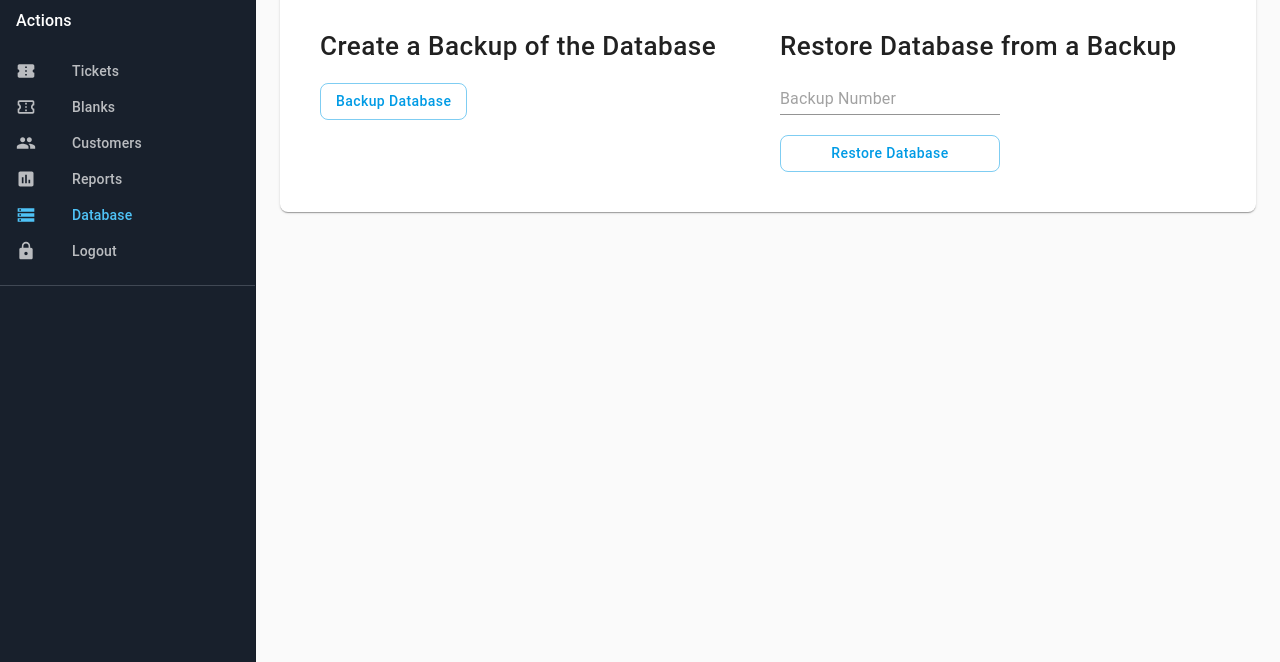
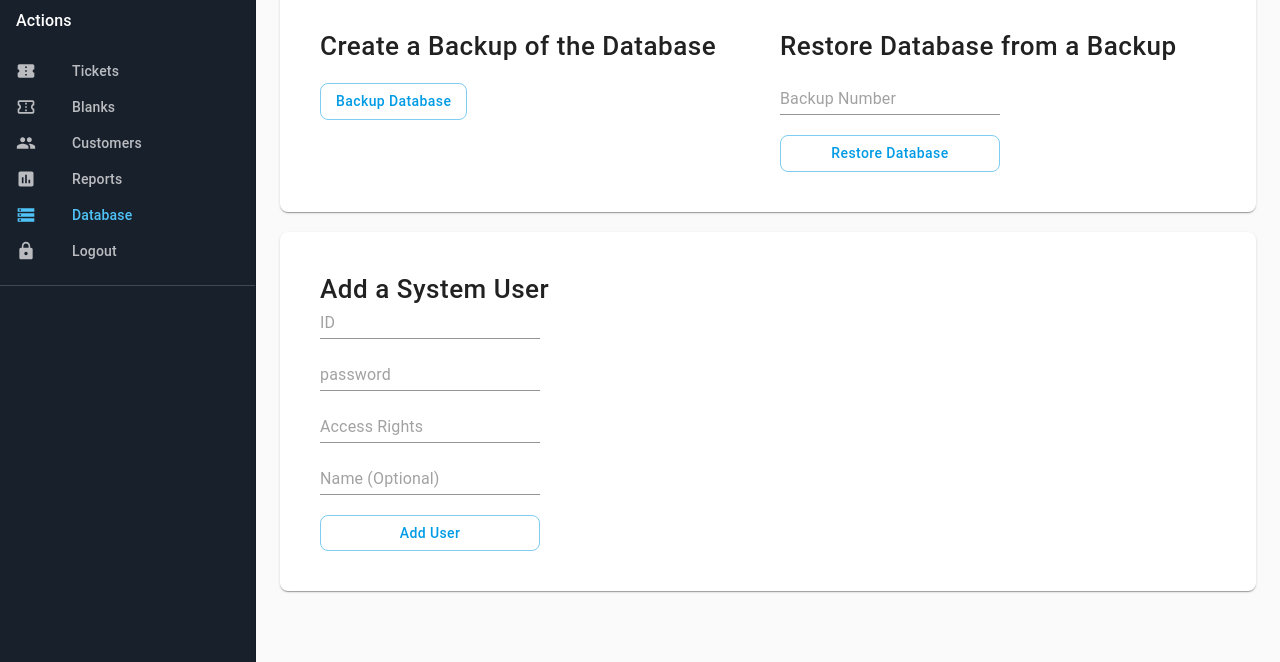
Before and after one commit to br34th3r/ATS-Frontend, a Gatsby site: page /database in a window 1280 px wide. Shown: the part 138-800 px from the top of the page. Built offline with nearby package versions, Linux system fonts and the light colour scheme; Gatsby itself is replaced by a stand-in of ours.

Commit message:
Added Blank type to blanks remove form and added create a user in database page

```diff
--- a/src/components/CustomersList.js
+++ b/src/components/CustomersList.js
@@ -8,7 +8,6 @@ class CustomersList extends React.Component {
           <tr>
             <th>Name</th>
             <th>Surname</th>
-            <th>Email</th>
             <th>Alias</th>
             <th>Discount Status</th>
             <th>Customer Type</th>
@@ -20,7 +19,6 @@ class CustomersList extends React.Component {
               <tr key={ customer._id }>
                 <td>{ customer.name }</td>
                 <td>{ customer.surname }</td>
-                <td>{ customer.email }</td>
                 <td>{ customer.alias }</td>
                 <td>{ customer.discountStatus }</td>
                 <td>{ customer.discountStatus !== "NONE" ? "VALUED" : "REGULAR" }</td>
--- a/src/pages/blanks.js
+++ b/src/pages/blanks.js
@@ -124,6 +124,7 @@ class BlanksPage extends Component {
 										submitText={"Remove Blank(s)"}
 										method={"delete"}
 									>
+										<BlankTypeSelect className={this.props.classes.formItem} /><br />
 										<TextField type="number" name="start" id="start" placeholder="Blank Start" className={this.props.classes.formItem} /><br />
 										<TextField type="number" name="end" id="end" placeholder="Blank End" className={this.props.classes.formItem} /><br />
 									</DatabaseForm>
--- a/src/pages/database.js
+++ b/src/pages/database.js
@@ -83,6 +83,31 @@ class DatabasePage extends Component {
                   <TextField type="text" name="backup" id="backup" placeholder="Backup Number" className={this.props.classes.formItem} /><br />
                 </DatabaseForm>
               </Grid>
+            </Grid>
+          </Paper>
+          <br />
+          <Paper className={this.props.classes.paper}>
+            <Grid container spacing={3}>
+              <Grid item xs={12}>
+                <Typography color="inherit" variant="h5">
+                  {"Add a System User"}
+                </Typography>
+                <DatabaseForm
+                  backendUrl={"/addUser"}
+                  formCallback={this.addUserCallback}
+                  nav={'/database'}
+                  successText={"Added User!"}
+                  failureText={"An Error Occurred"}
+                  modalStyle={this.props.classes.modalStyle}
+                  submitText={"Add User"}
+                  method={"post"}
+                >
+                  <TextField type="text" name="username" id="username" placeholder="ID" className={this.props.classes.formItem} /><br />
+                  <TextField type="password" name="password" id="password" placeholder="password" className={this.props.classes.formItem} /><br />
+                  <TextField type="text" name="access" id="access" placeholder="Access Rights" className={this.props.classes.formItem} /><br />
+                  <TextField type="text" name="name" id="name" placeholder="Name (Optional)" className={this.props.classes.formItem} /><br />
+                </DatabaseForm>
+              </Grid>
 						</Grid>
           </Paper>
 				</Container>
```
